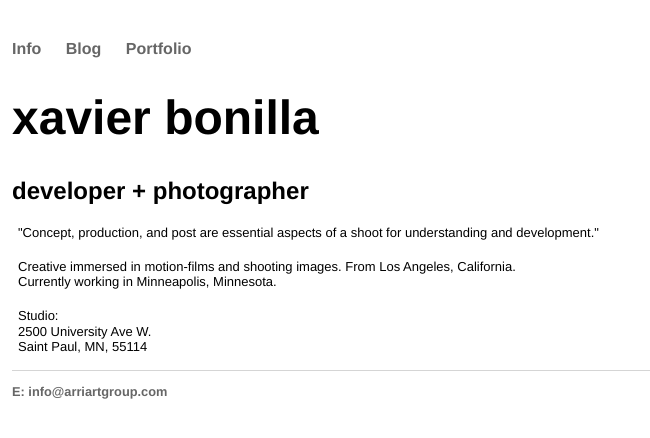
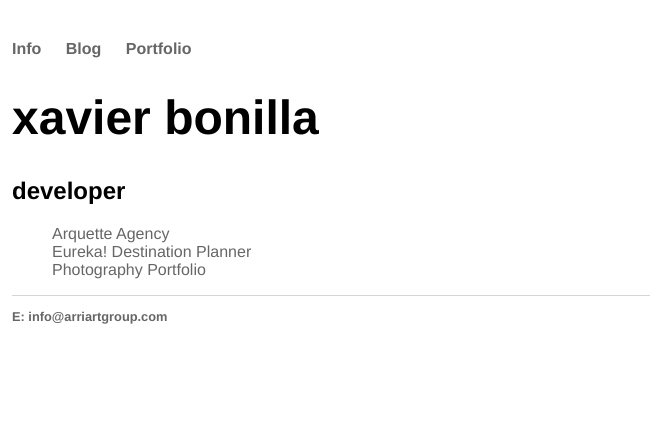
Before and after one commit to xavierbonilla/xavierbonilla.github.io, a Jekyll site: the page built from index.html, in a window 1280 px wide. Shown: the top 438 px of the page, without its empty margins (0-650 px from the left). Built offline with Jekyll 4.4.1, drawn with Linux system fonts in a browser that asks for light colours.

Commit message:
Update index.html

```diff
--- a/index.html
+++ b/index.html
@@ -4,20 +4,14 @@ title: xavier bonilla
 ---
 <div class="blurb">
 	<h1>xavier bonilla</h1>
-	<h2>developer + photographer</h2>
+	<h2>developer</h2>
 	<p>
-		"Concept, production, and post are essential aspects of a shoot for understanding and development."
-	</p>
-	<br>
-		<p>Creative immersed in motion-films and shooting images. From Los Angeles, California.
-			<br> Currently working in Minneapolis, Minnesota.</p>
-		<br>
-	<p>
-		Studio:
-		<br>
-		2500 University Ave W.
-		<br>
-		Saint Paul, MN, 55114
-		<br><br>
+	<ul>
+        		<li><a href="/agency">Arquette Agency</a></li>
+        		<li><a href="/eureka">Eureka! Destination Planner</a></li>
+			<li><a href="http://imageecstasy.com/">Photography Portfolio</a></li>
+
+    		</ul>
+
 	</p>
 </div><!-- /.blurb -->
```
